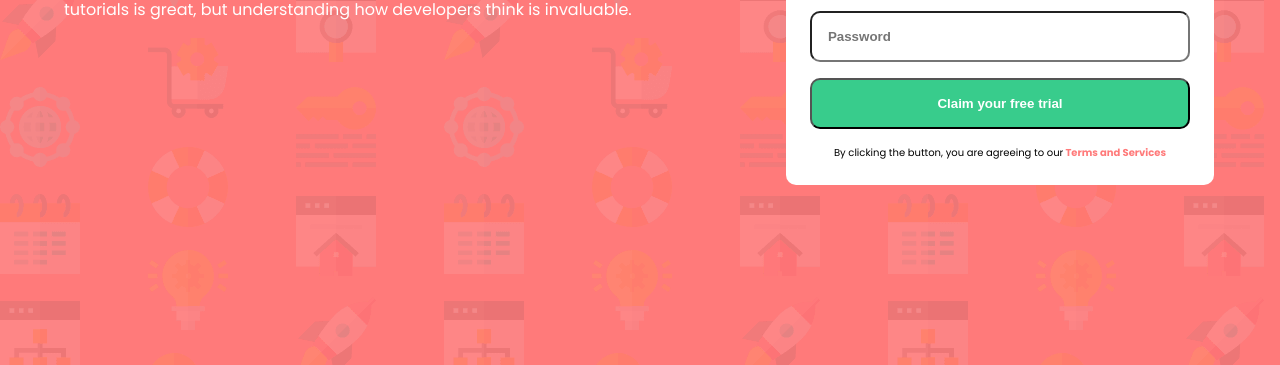
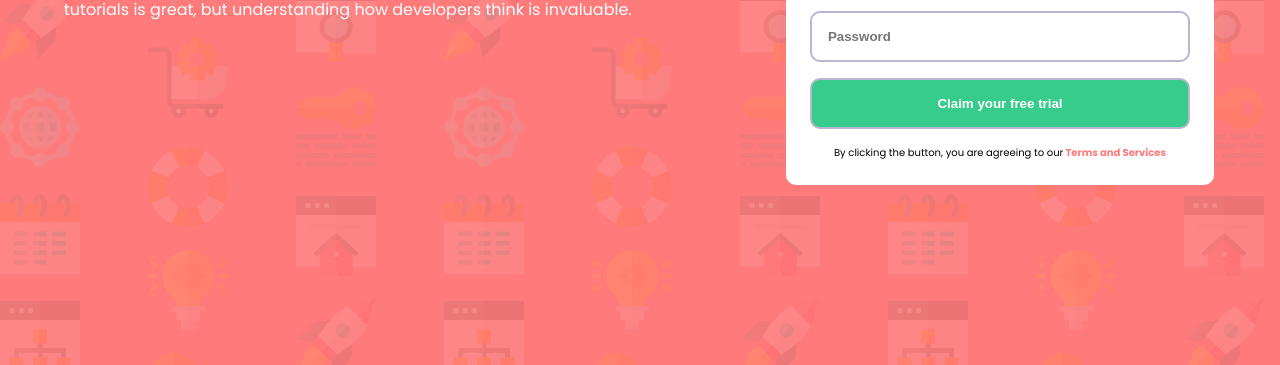
Before and after one commit to CrissSWAT/intro-component-with-signup-form-master, a plain HTML site: page index.html in a window 1280 px wide. Shown: the part 435-800 px from the top of the page. Drawn offline with Linux system fonts and the light colour scheme.

Commit message:
se agrego animacion al boton enviar

```diff
--- a/style.css
+++ b/style.css
@@ -60,11 +60,18 @@ form{
   margin: 0.5rem;
   font-weight: bold;
   border-radius: 10px;
+  border-color: hsl(246, 25%, 77%);
+  border-style: solid;
 }
 .enviar{
   color: white;
   background-color: hsl(154, 59%, 51%);
-
+  border-style: none;
+  border-color: none;
+  cursor: pointer;
+}
+.enviar:hover{
+  transform: scale(1.02);
 }
 .formulario a {
   font-weight: bold;
```
